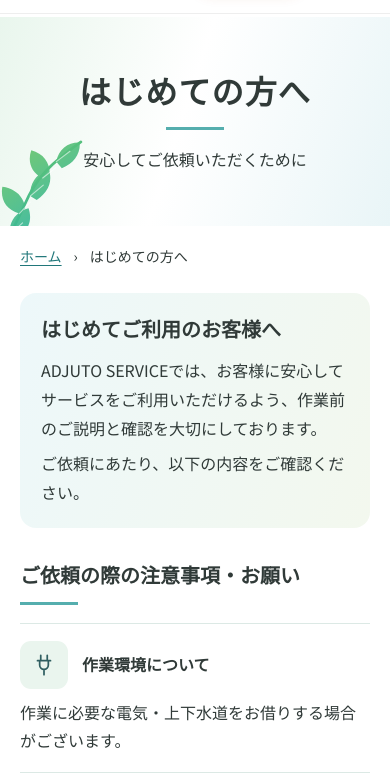
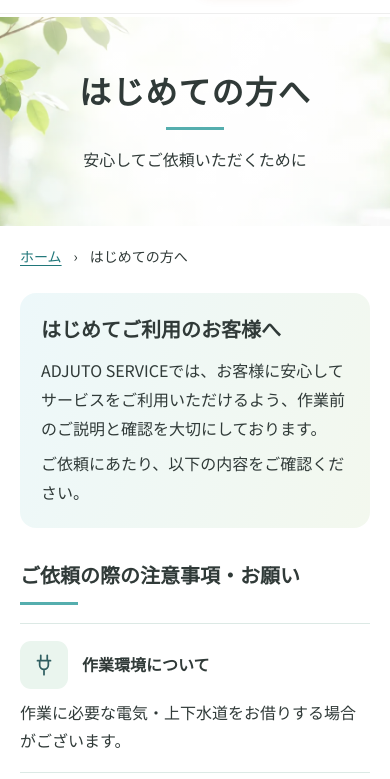
Before and after one commit to ADJUTO-SERVICE/ADJUTO-SERVICE.github.io, a plain HTML site: page first-guide.html in a window 390 px wide. Shown: the part 65-844 px from the top of the page. Drawn offline with Linux system fonts and the light colour scheme.

Commit message:
はじめての方へに窓辺の背景写真を追加

```diff
--- a/CSS/first-guide.css
+++ b/CSS/first-guide.css
@@ -9,8 +9,9 @@
 .guide .guide-hero {
   padding: clamp(52px, 8vw, 100px) 0;
   text-align: center;
-  background: url("../images/botanical-sprig.svg") left -26px bottom -58px / clamp(120px, 19vw, 240px) auto no-repeat,
-    linear-gradient(108deg, #e9f6ed, #fff 47%, #e9f5f7);
+  background: linear-gradient(90deg, #ffffff0d, #ffffff9c 38%, #ffffff9c 62%, #ffffff0d),
+    url("../images/optimized/first-guide-window.webp") center / cover no-repeat,
+    #edf7f3;
 }
 
 .guide h1 {
@@ -173,6 +174,12 @@
 }
 
 @media (max-width: 680px) {
+  .guide .guide-hero {
+    background-image: linear-gradient(90deg, #ffffff38, #ffffffa6 30%, #ffffffa6 70%, #ffffff38),
+      url("../images/optimized/first-guide-window.webp");
+    background-position: center, 32% center;
+  }
+
   .guide-notice {
     grid-template-columns: minmax(0, 1fr);
     gap: 9px;
--- a/first-guide.html
+++ b/first-guide.html
@@ -21,7 +21,7 @@
   <link href="https://fonts.googleapis.com/css2?family=Noto+Sans+JP:wght@300;400;500;700;900&display=swap" rel="stylesheet">
   <link rel="stylesheet" href="CSS/style.css?v=10">
   <link rel="stylesheet" href="CSS/service-pages.css?v=34">
-  <link rel="stylesheet" href="CSS/first-guide.css">
+  <link rel="stylesheet" href="CSS/first-guide.css?v=2">
 </head>
 <body class="info-page">
   <header>
```
Also changed, not shown: images/optimized/first-guide-window.webp (added).
